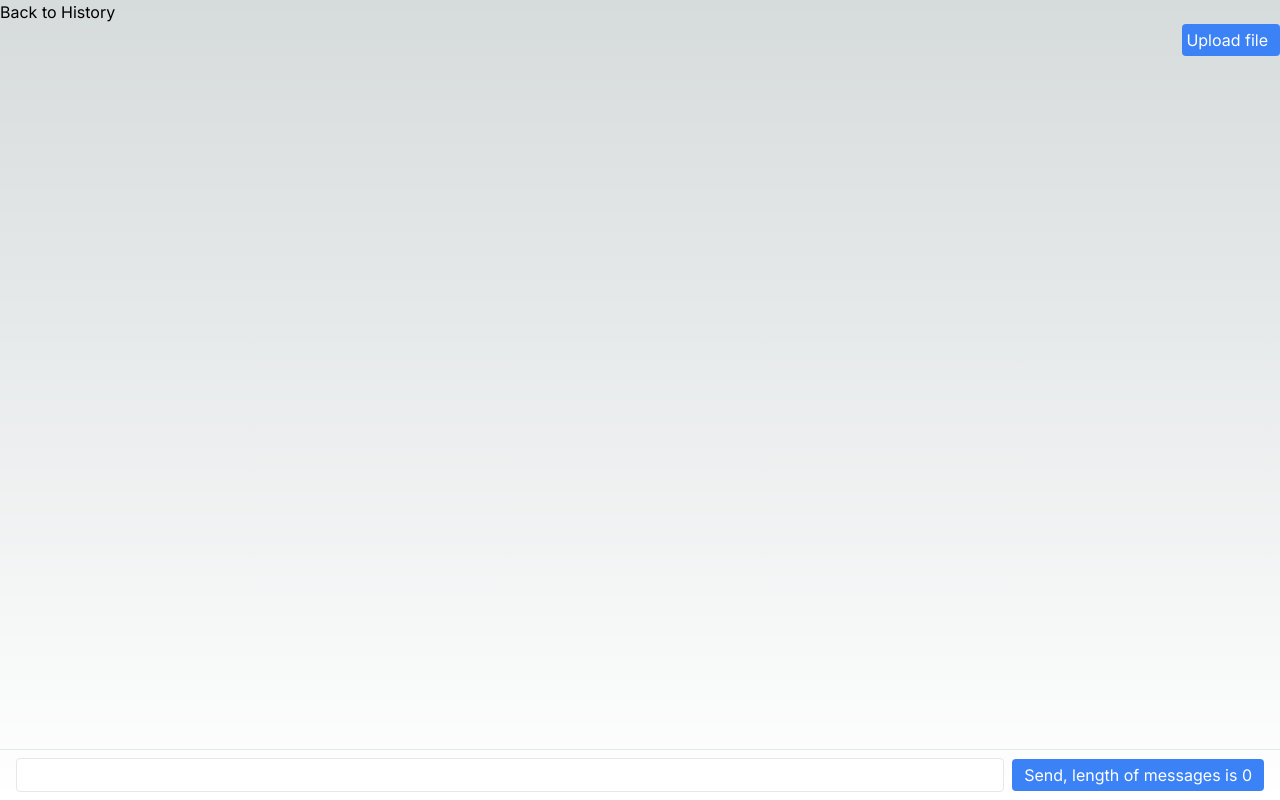
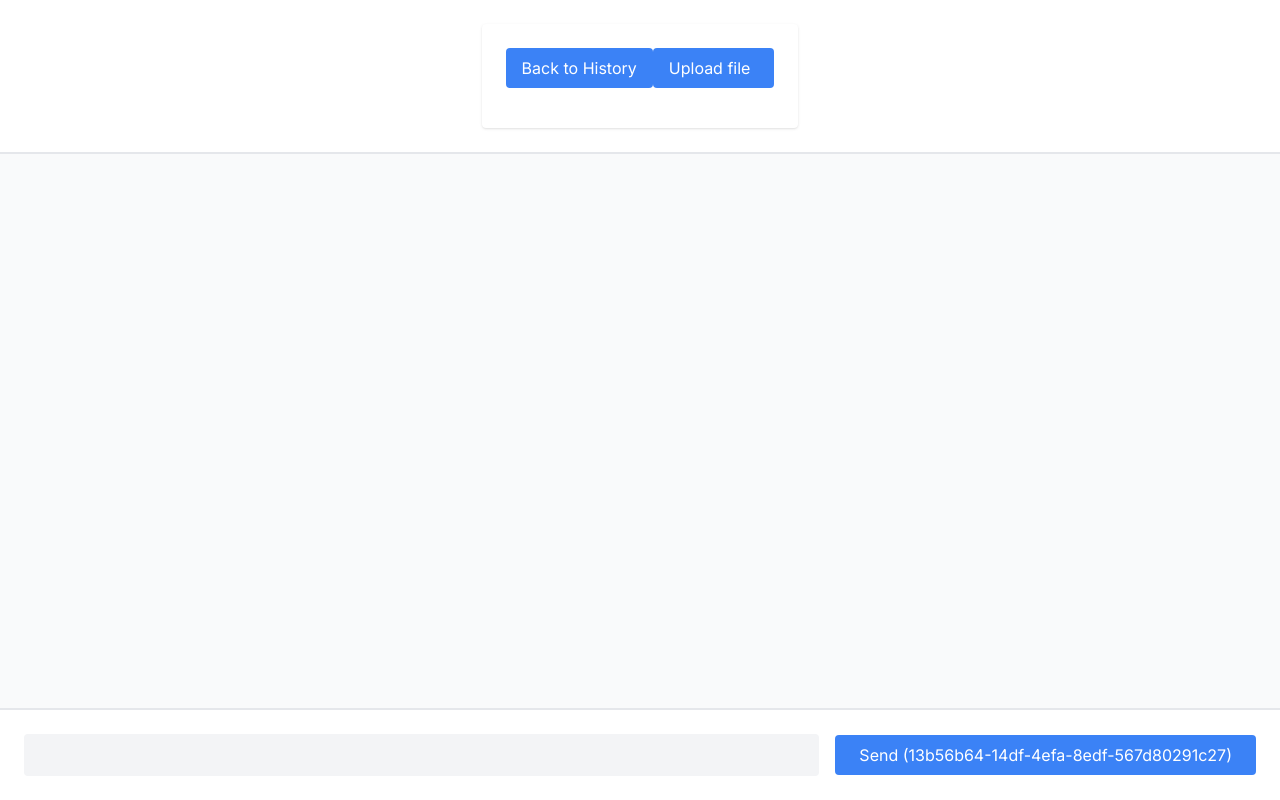
Before and after one commit to thedch/chat-with-csv, a Next.js app: page / in a window 1280 px wide. Both pictures are taken after a click on the button "New Session". Built offline with nearby package versions, Linux system fonts and the light colour scheme.

Commit message:
Big UI wins, messages clear now

```diff
--- a/src/app/History.tsx
+++ b/src/app/History.tsx
@@ -14,7 +14,6 @@ function HistoryPage() {
     const newSessionId = uuidv4();
     navigate(`/chat/${newSessionId}`);
   };
-
 
   return (
     <div className="min-h-screen bg-gray-100 py-6 flex flex-col justify-center sm:py-12">
--- a/src/app/page.tsx
+++ b/src/app/page.tsx
@@ -9,12 +9,14 @@ import HistoryPage from './History'
 import { useNavigate } from 'react-router-dom';
 
 
-
 function CSVUploader({ setSessionId, sessionId }: { setSessionId: (id: string) => void, sessionId: string | null }) {
   const [csvData, setCsvData] = useState<string[][]>([])
   const [isFileUploaded, setIsFileUploaded] = useState(false);
 
+  const navigate = useNavigate();
+
   const handleFileUpload = (event: React.ChangeEvent<HTMLInputElement>) => {
+    console.log('!!! Got new file upload event', event.target.files)
     const file = event.target.files?.[0]
     if (file) {
       const reader = new FileReader()
@@ -25,6 +27,7 @@ function CSVUploader({ setSessionId, sessionId }: { setSessionId: (id: string) =
         setIsFileUploaded(true)  // file upload successful, change state
 
         const newSessionId = uuidv4(); // generate a unique ID for this session
+        console.log('!!! New session ID', newSessionId)
         setSessionId(newSessionId); // notify the Chat component of the new session ID
 
         // Save to local storage
@@ -36,6 +39,7 @@ function CSVUploader({ setSessionId, sessionId }: { setSessionId: (id: string) =
           messages: [], // start with no messages for this session
         })
         localStorage.setItem('sessions', JSON.stringify(sessions))
+        navigate(`/chat/${newSessionId}`);
       }
       reader.readAsText(file)
     }
@@ -53,10 +57,20 @@ function CSVUploader({ setSessionId, sessionId }: { setSessionId: (id: string) =
     }
   }, [sessionId])
 
+  const handleBackClick = () => {
+    navigate('/');
+  };
+
   return (
-    <div>
-      <div className="flex justify-end">
-      <label className="flex items-center p-1 bg-blue-500 hover:bg-blue-600 text-white rounded cursor-pointer">
+    <div className="mx-auto max-w-full p-6 bg-white shadow rounded">
+      <div className="flex justify-between mb-4">
+        <button
+          onClick={handleBackClick}
+          className="px-4 py-2 text-white bg-blue-500 rounded hover:bg-blue-600 transition-colors"
+        >
+          Back to History
+        </button>
+        <label className="flex items-center px-4 py-2 text-white bg-blue-500 rounded cursor-pointer hover:bg-blue-600">
           <span className="mr-2">{isFileUploaded ? "Try another file" : "Upload file"}</span>
           <input
             type="file"
@@ -66,39 +80,26 @@ function CSVUploader({ setSessionId, sessionId }: { setSessionId: (id: string) =
           />
         </label>
       </div>
-      <table style={{
-        borderCollapse: 'collapse',
-        border: '1px solid black',
-        width: '100%',
-        maxWidth: '800px',
-        margin: '0 auto',
-        fontSize: '14px',
-        fontFamily: 'Arial, sans-serif',
-        backgroundColor: '#f9f9f9'
-      }}>
+      <div className="overflow-x-auto max-h-[30vh] overflow-y-auto">
+        <table className="w-full text-left table-auto border-collapse">
           <thead>
             <tr>
               {csvData[0]?.map((cell, cellIndex) => (
-              <th key={cellIndex} style={{
-                border: '1px solid black',
-                padding: '8px'
-              }}>{cell}</th>
+                <th key={cellIndex} className="px-4 py-2 text-sm font-medium text-gray-700 bg-gray-100 border border-gray-200">{cell}</th>
               ))}
             </tr>
           </thead>
-        <tbody>
+          <tbody className="text-sm text-gray-700">
             {csvData.slice(1).map((row, rowIndex) => (
-            <tr key={rowIndex}>
+              <tr key={rowIndex} className={`${rowIndex % 2 === 0 ? 'bg-gray-50' : ''}`}>
                 {row.map((cell, cellIndex) => (
-                <td key={cellIndex} style={{
-                  border: '1px solid black',
-                  padding: '8px'
-                }}>{cell}</td>
+                  <td key={cellIndex} className="px-4 py-2 border border-gray-200">{cell}</td>
                 ))}
               </tr>
             ))}
           </tbody>
         </table>
+      </div>
     </div>
   )
 }
@@ -116,16 +117,10 @@ function Chat() {
       initialMessages = currentSession.messages;
     }
   }
-  // const { messages, input, handleInputChange, handleSubmit } = useChat( {id: 'daniel-test'} )
   const { messages, input, handleInputChange, handleSubmit } = useChat( {id: 'daniel-test', initialMessages } )
 
-  const navigate = useNavigate();
-
-  const handleBackClick = () => {
-    navigate('/');
-  };
-
   useEffect(() => {
+    // console.log('!!! New Messages', localSessionId)
     if (localSessionId) {
       const sessions = JSON.parse(localStorage.getItem('sessions') || '[]')
       const currentSession = sessions.find(session => session.id === localSessionId)
@@ -134,37 +129,37 @@ function Chat() {
         localStorage.setItem('sessions', JSON.stringify(sessions))
       }
     }
-  }, [messages, localSessionId])
-
+  }, [messages])
 
   return (
     <>
-      <div className="flex flex-col min-h-screen">
+      <div className="flex flex-col min-h-screen bg-gray-50">
         <div className="flex-grow overflow-y-scroll">
-          <button onClick={handleBackClick}>Back to History</button>
+          <header className="flex items-center justify-between p-6 bg-white border-b-2 border-gray-200">
               <CSVUploader setSessionId={setLocalSessionId} sessionId={sessionId}/>
-          <div className="px-4 py-2">
+          </header>
+          <main className="p-6">
             {messages.map(m => (
-              <div key={m.id} className="flex items-center">
-                <div className={`rounded py-2 px-3 mr-2 ${m.role === 'user' ? 'bg-blue-100' : 'bg-gray-100'}`}>
+              <div key={m.id} className="flex items-start mb-4">
+                <div className={`rounded py-2 px-3 mr-2 text-sm font-medium ${m.role === 'user' ? 'bg-blue-100 text-blue-700' : 'bg-gray-100 text-gray-700'}`}>
                   {m.role}
                 </div>
-                <div className='p-10'>{m.content}</div>
+                <div className='px-4 py-2 bg-white rounded shadow'>{m.content}</div>
               </div>
             ))}
+          </main>
         </div>
-        </div>
-        <form onSubmit={handleSubmit} className="flex items-center px-4 py-2 border-t border-gray-200">
+        <form onSubmit={handleSubmit} className="flex items-center p-6 bg-white border-t-2 border-gray-200">
           <input
             value={input}
             onChange={handleInputChange}
-            className="flex-1 px-2 py-1 mr-2 border border-gray-200 rounded focus:outline-none focus:border-blue-200"
+            className="flex-grow px-4 py-2 mr-4 bg-gray-100 rounded focus:outline-none focus:bg-white border border-transparent focus:border-blue-200 transition-colors"
           />
           <button
             type="submit"
-            className="px-3 py-1 bg-blue-500 text-white rounded hover:bg-blue-600"
+            className="px-6 py-2 bg-blue-500 text-white rounded hover:bg-blue-600 transition-colors"
           >
-            Send, length of messages is {messages.length}
+            Send ({localSessionId})
           </button>
         </form>
       </div>
```
Lines whose indentation alone changed are shown as unchanged.
